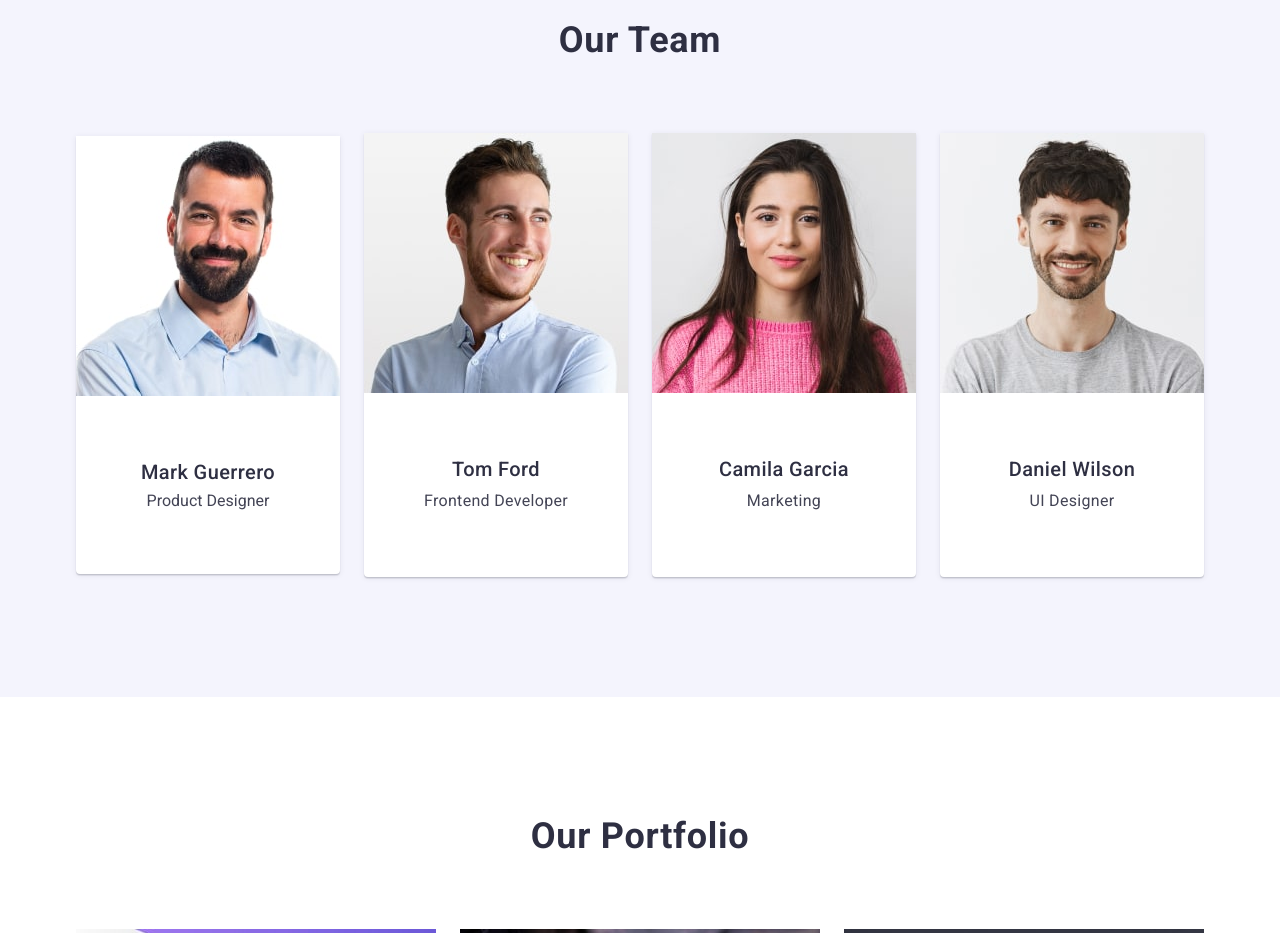
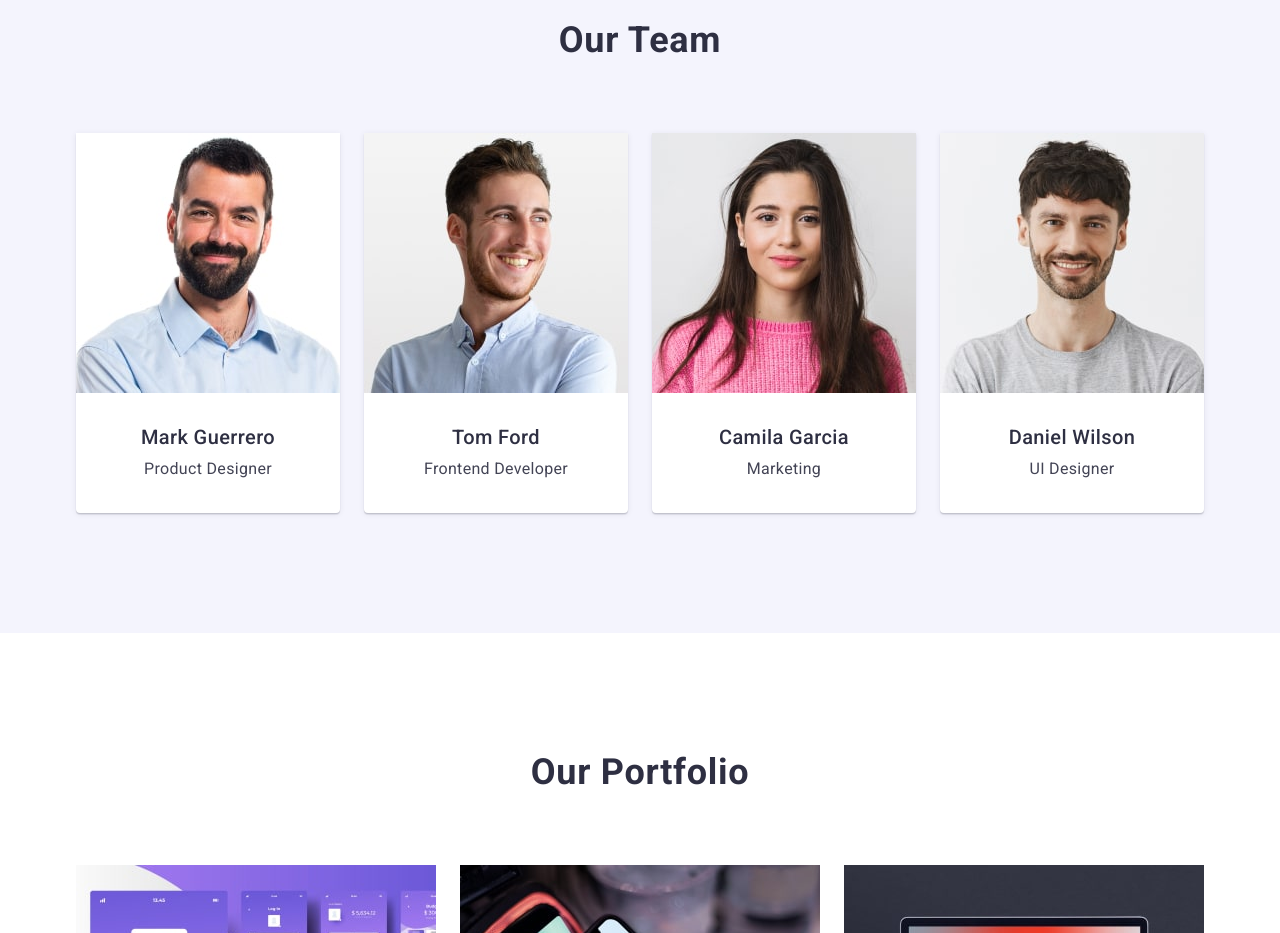
Before and after one commit to anushbilosh/goit-markup-hw-03, a plain HTML site: page index.html in a window 1280 px wide. Shown: the part 1140-2073 px from the top of the page. Drawn offline with nearby package versions, Linux system fonts and the light colour scheme.

Commit message:
last one

```diff
--- a/css/styles.css
+++ b/css/styles.css
@@ -180,7 +180,7 @@ img {
 }
 .values-item {
     max-width: 264px;
-    width: calc((100%-72px)/4);
+    width: calc(( 100% - 72px ) / 4);;
 }
 .values-item-title {
     margin-bottom: 8px;
@@ -218,13 +218,11 @@ img {
 .team-item {
     border-radius: 0 0 4px 4px;
     box-shadow: 0 2px 1px 0 rgba(46, 47, 66, 0.08), 0 1px 1px 0 rgba(46, 47, 66, 0.16), 0 1px 6px 0 rgba(46, 47, 66, 0.08);
-    padding-bottom: 32px;
     max-width: 264px;
-    width: calc((100%-72px)/4);
+    width: calc(( 100% - 72px ) / 4);
     background: #fff;
 }
 .team-item-img {
-    margin-bottom: 32px;
 }
 .team-item-subtitle {
     margin-bottom: 8px;
@@ -263,7 +261,7 @@ img {
     gap: 48px 24px;
 }
 .portfolio-item {
-    width: calc((100%-48px)/3);
+    width: calc(( 100% - 48px ) / 3);
     background: #fff;
     max-width: 360px;
 }
--- a/index.html
+++ b/index.html
@@ -84,7 +84,7 @@
 							/>
 							<div class="team-text-container">
 								<h3 class="team-item-subtitle">Mark Guerrero</h3>
-								<p class="team-item-textr">Product Designer</p>
+								<p class="team-item-text">Product Designer</p>
 							</div>
 						</li>
 						<li class="team-item">
```
